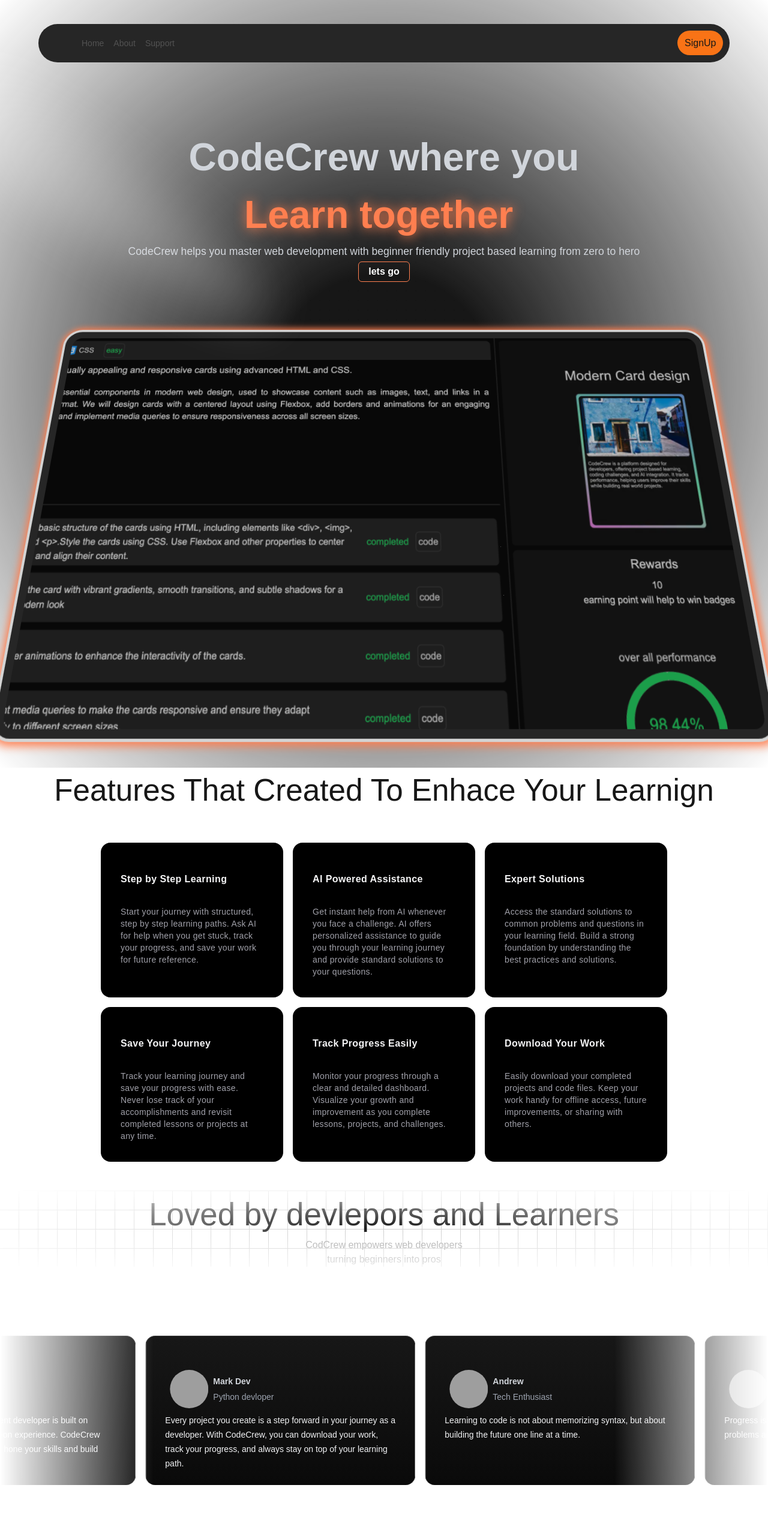
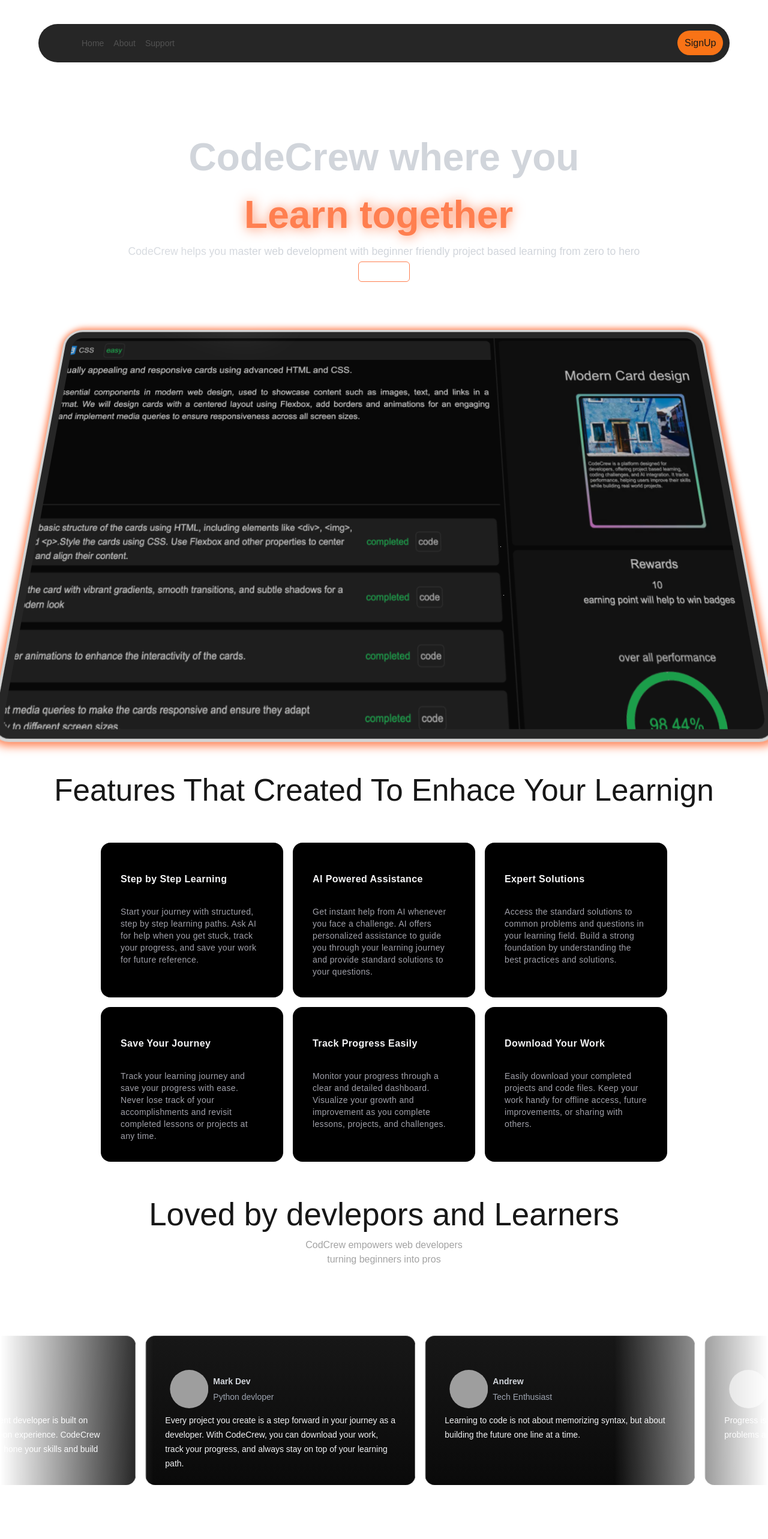
Before and after one commit to Obedullah-ansari/CodeCrewFrontend, a Next.js app: page / in a window 1280 px wide. Shown: the top 2566 px of the page at 60% size. Built offline with nearby package versions, Linux system fonts and the light colour scheme; grey boxes are pictures that could not be loaded.

Commit message:
dark-mode

```diff
--- a/app/page.tsx
+++ b/app/page.tsx
@@ -8,17 +8,19 @@ import { InfiniteMovingCardsDemo } from "@/custom_components/testimonials/Infini
 export default function Home() {
   return (
     <>
-      <section id="home" className="max-sm:h-[100vh] max-sm:overflow-hidden relative  w-full  overflow-hidden">
-        <div className="w-full h-full  bg-neutral-900 dark:bg-dot-white/[0.2] bg-dot-black/[0.2] relative">
-        <div className="absolute pointer-events-none inset-0 flex items-center justify-center dark:bg-black bg-white [mask-image:radial-gradient(ellipse_at_center,transparent_20%,black)]"></div>
+      <section
+        id="home"
+        className="max-sm:h-[100vh] max-sm:overflow-hidden relative  w-full  overflow-hidden"
+      >
         <MYspotlight />
         <FloatingNavDemo />
         <HeroScrollDemo />
-        </div>
       </section>
       <div>
-
-      <div id="more" className="w-full h-auto flex justify-center items-center overflow-hidden">
+        <div
+          id="more"
+          className="w-full h-auto flex justify-center items-center overflow-hidden"
+        >
           <h1 className="lg:text-[3.2rem] md:text-[2.3rem] sm:text-[2rem] max-sm:text-[1rem]">
             Features That Created To Enhace Your Learnign
           </h1>
@@ -27,8 +29,7 @@ export default function Home() {
         <CardHoverEffectDemo />
 
 
-      <div className="w-full h-auto flex-col dark:bg-grid-white/[0.2] bg-grid-black/[0.2] flex justify-center items-center overflow-hidden relative">
-      <div className="absolute pointer-events-none inset-0 flex items-center justify-center dark:bg-black bg-white [mask-image:radial-gradient(ellipse_at_center,transparent_1%,black)]"></div>
+       <div className="w-full flex flex-col justify-center  items-center">
        <h1 className="lg:text-[3.3rem] md:text-[2.3rem] max-sm:text-[1.3rem]">
           Loved by devlepors and Learners
         </h1>
@@ -38,8 +39,8 @@ export default function Home() {
         <span className="text-neutral-400">turning beginners into pros</span>
       </div>
        </div>
+
       <InfiniteMovingCardsDemo />
-
 
       <div id="contact">
         <Footersection />
--- a/tailwind.config.ts
+++ b/tailwind.config.ts
@@ -8,7 +8,6 @@ const {
 } = require("tailwindcss/lib/util/flattenColorPalette");
 
 export default {
-  darkMode: "class",
   content: [
     "./pages/**/*.{js,ts,jsx,tsx,mdx}",
     "./components/**/*.{js,ts,jsx,tsx,mdx}",
```
Lines whose indentation alone changed are shown as unchanged.
